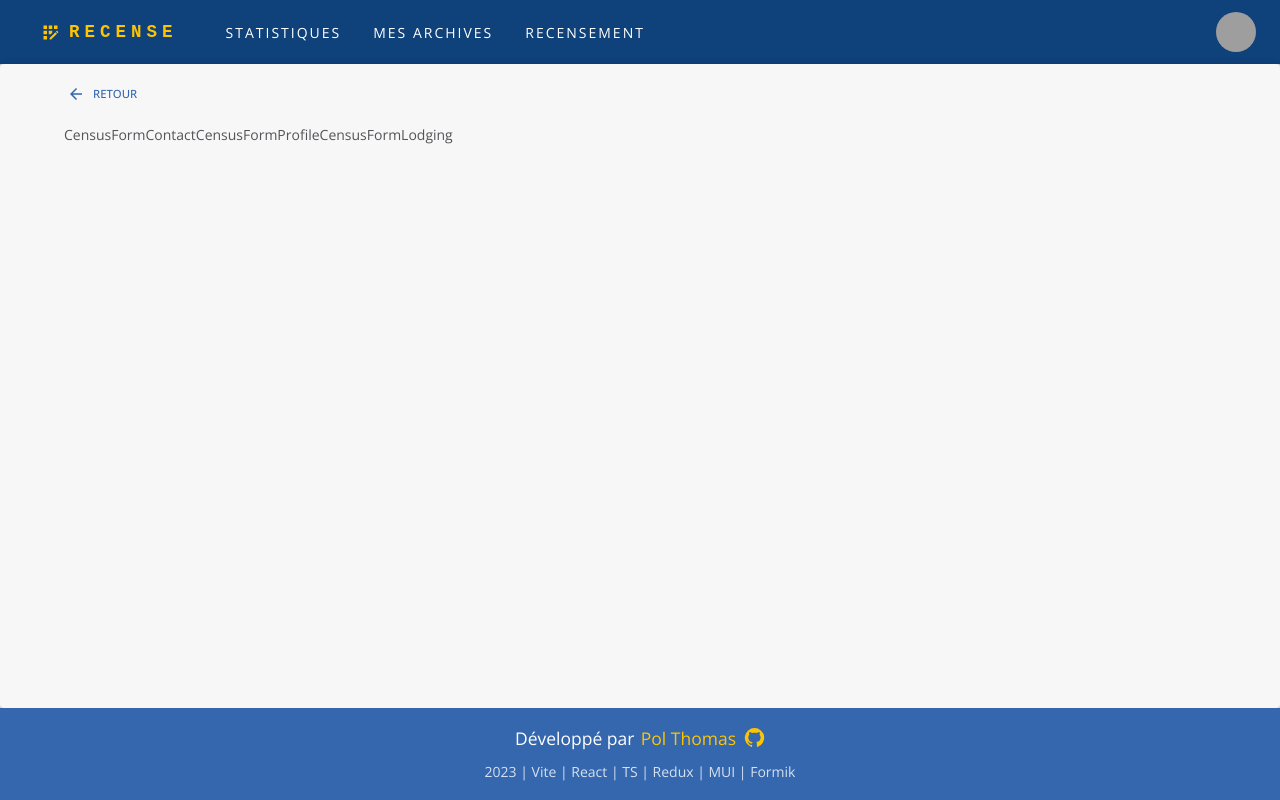
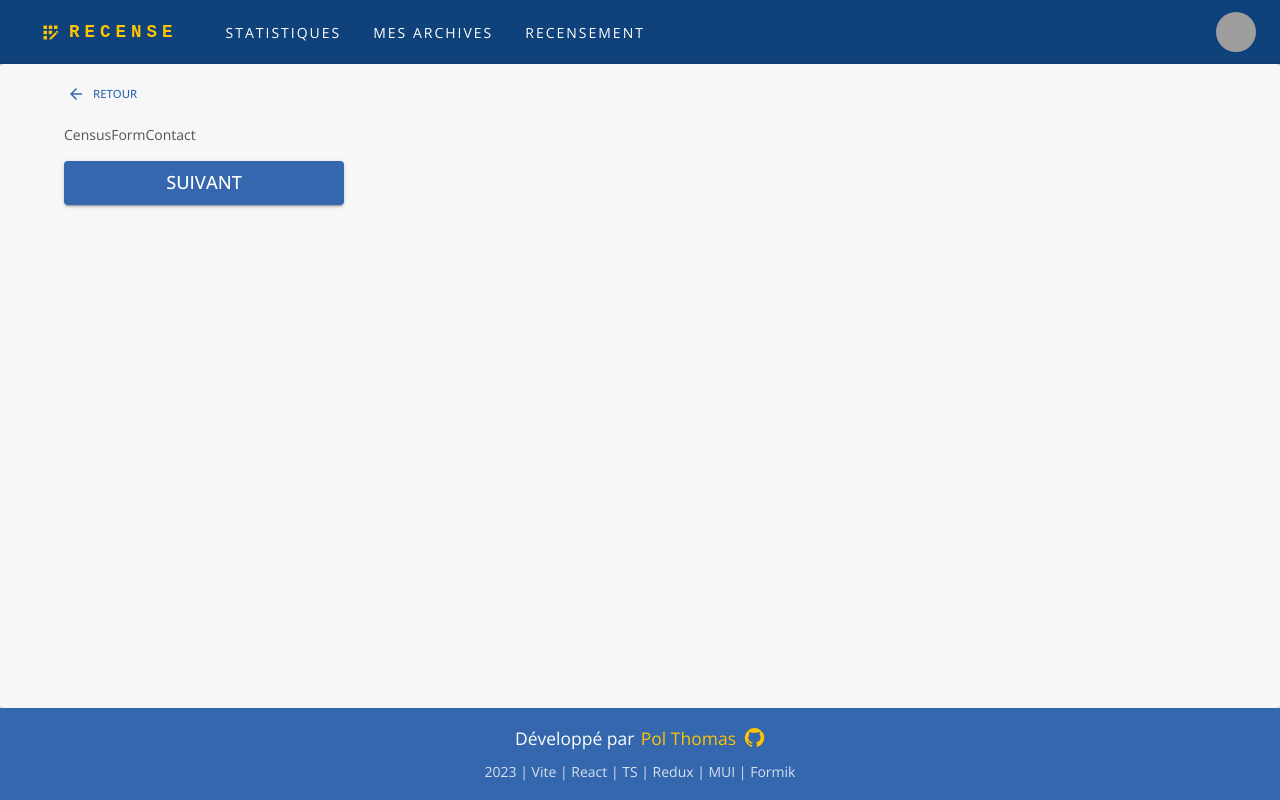
Before and after one commit to PolThm/recense, a React (Vite) app: page /new-census in a window 1280 px wide. Both pictures are taken after a click on the button "COMMENCER". Built offline with nearby package versions, Linux system fonts and the light colour scheme; grey boxes are pictures that could not be loaded.

Commit message:
Form pages done

```diff
--- a/src/components/NewCensusLanding.tsx
+++ b/src/components/NewCensusLanding.tsx
@@ -20,11 +20,8 @@ const NewCensusLanding: FC<Props> = ({ startCensus }) => {
       <Typography variant="h1" gutterBottom>
         Recensement
       </Typography>
+
       <Typography variant="h2" textAlign="center">
-        Vous allez remplir un questionnaire
-      </Typography>
-
-      <Typography textAlign="center">
         Vous allez remplir un questionnaire
       </Typography>
 
--- /dev/null
+++ b/src/components/NextButton.tsx
@@ -0,0 +1,17 @@
+import { Button } from '@mui/material';
+import { FC } from 'react';
+
+type Props = {
+  onClick: () => void;
+  children: string;
+};
+
+const NextButton: FC<Props> = ({ onClick, children }) => {
+  return (
+    <Button variant="contained" onClick={onClick}>
+      {children}
+    </Button>
+  );
+};
+
+export default NextButton;
--- /dev/null
+++ b/src/components/census-forms/CensusFormSummary.tsx
@@ -0,0 +1,11 @@
+import { FC } from 'react';
+
+type Props = {};
+
+const CensusFormSummary: FC<Props> = (props) => {
+  const {} = props;
+
+  return <>CensusFormSummary</>;
+};
+
+export default CensusFormSummary;
--- a/src/pages/NewCensusPage.tsx
+++ b/src/pages/NewCensusPage.tsx
@@ -5,25 +5,49 @@ import BackButton from '@/components/BackButton';
 import CensusFormContact from '@/components/census-forms/CensusFormContact';
 import CensusFormLodging from '@/components/census-forms/CensusFormLodging';
 import CensusFormProfile from '@/components/census-forms/CensusFormProfile';
+import CensusFormSummary from '@/components/census-forms/CensusFormSummary';
 import NewCensusLanding from '@/components/NewCensusLanding';
+import NextButton from '@/components/NextButton';
 import { Census } from '@/types/interfaces';
+
+enum FormPages {
+  Landing = 0,
+  Contact = 1,
+  Profile = 2,
+  Lodging = 3,
+  Summary = 4,
+}
+
+const { Landing, Contact, Profile, Lodging, Summary } = FormPages;
 
 const NewCensusPage: FC = () => {
   const [census, setCensus] = useState<Census | null>(null);
-  const [isStarted, setIsStarted] = useState(false);
+  const [currentPage, setCurrentPage] = useState(Landing);
+
+  const next = () => {
+    if (currentPage === Summary) {
+      alert('ENVOYER');
+      return;
+    }
+    setCurrentPage(currentPage + 1);
+  };
 
   return (
     <Box sx={{ height: 1 }}>
-      {!isStarted ? (
-        <NewCensusLanding startCensus={() => setIsStarted(true)} />
+      {currentPage === Landing ? (
+        <NewCensusLanding startCensus={() => setCurrentPage(currentPage + 1)} />
       ) : (
         <Container>
-          <BackButton onClick={() => setIsStarted(false)} />
-          <Box sx={{ mt: 2 }}>
-            <CensusFormContact />
-            <CensusFormProfile />
-            <CensusFormLodging />
+          <BackButton onClick={() => setCurrentPage(currentPage - 1)} />
+          <Box sx={{ my: 2 }}>
+            {currentPage === Contact && <CensusFormContact />}
+            {currentPage === Profile && <CensusFormProfile />}
+            {currentPage === Lodging && <CensusFormLodging />}
+            {currentPage === Summary && <CensusFormSummary />}
           </Box>
+          <NextButton onClick={next}>
+            {currentPage === Summary ? 'Envoyer' : 'Suivant'}
+          </NextButton>
         </Container>
       )}
     </Box>
```
